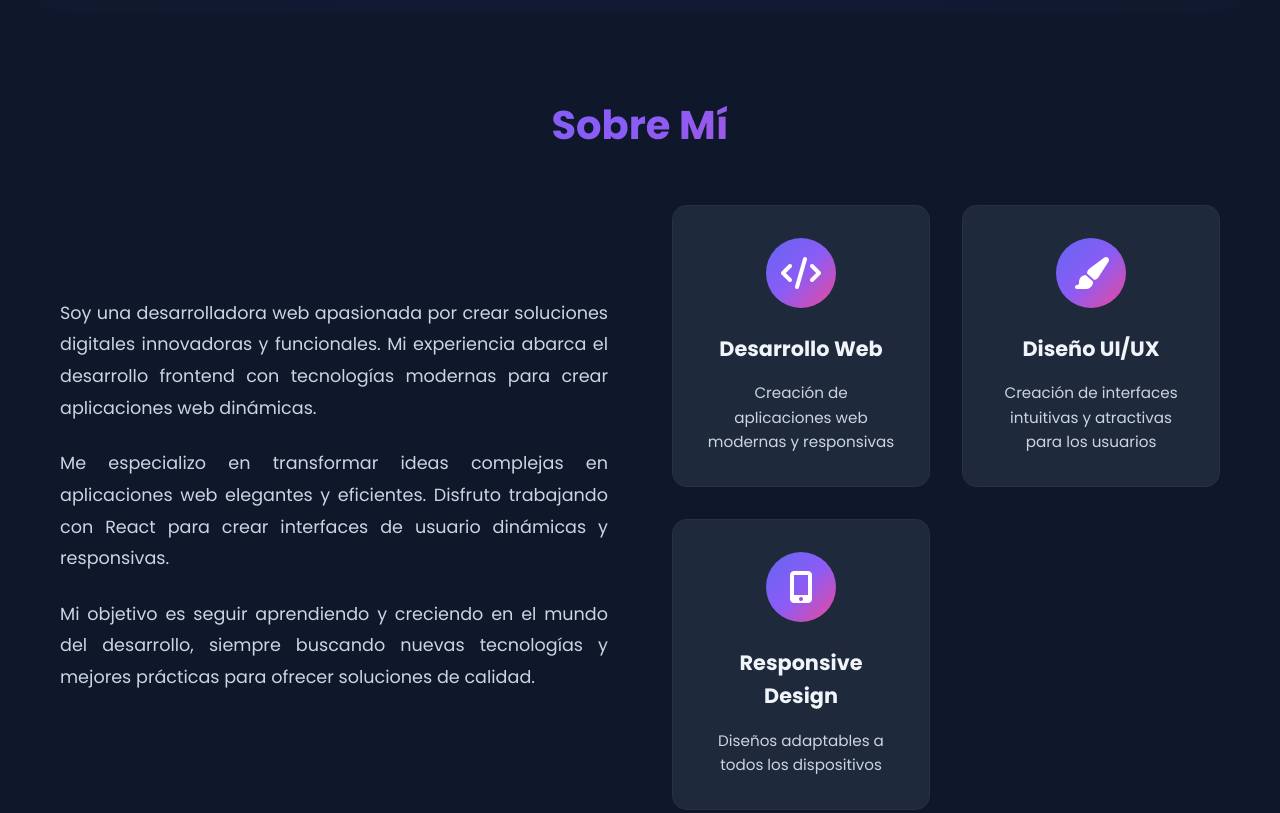
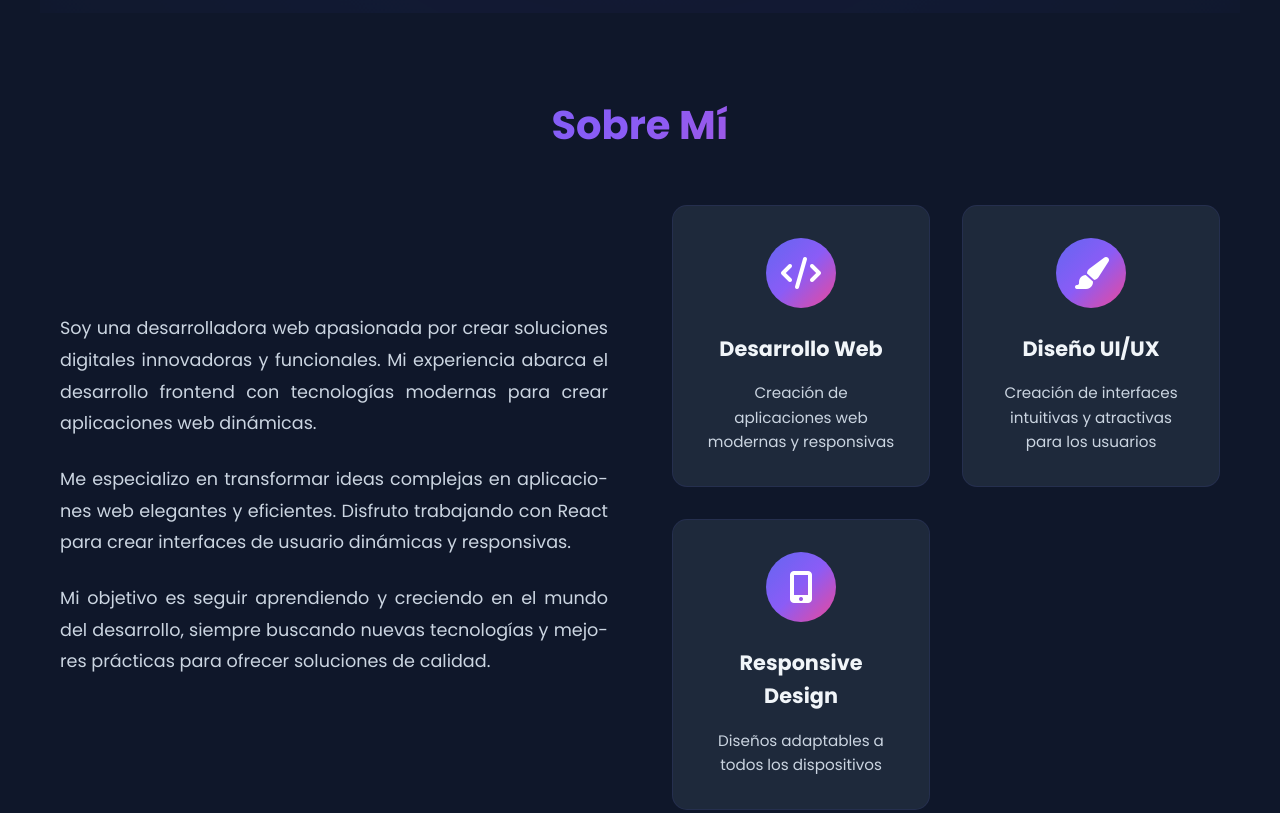
Before and after one commit to loubillone/portfolio-lourdes, a plain HTML site: page index.html in a window 1280 px wide. Shown: the part 787-1600 px from the top of the page. Drawn offline with nearby package versions, Linux system fonts and the light colour scheme.

Commit message:
agrego hyphens auto

```diff
--- a/css/styles.css
+++ b/css/styles.css
@@ -374,6 +374,7 @@ section {
   line-height: 1.8;
   color: var(--text-secondary);
   text-align: justify;
+  hyphens: auto;
 }
 
 .about-text p {
```
